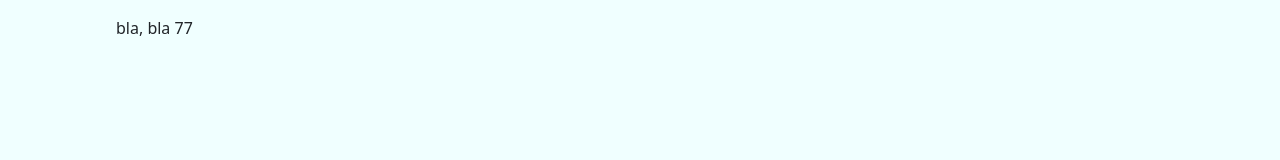
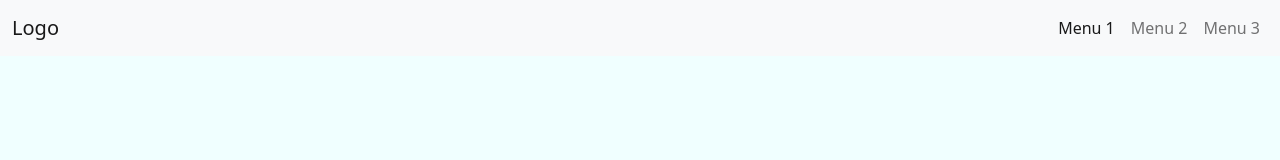
Before and after one commit to mgmediaweb/js-group-capstone-project, a website built with webpack: page dist/index.html in a window 1280 px wide. Built offline with nearby package versions, Linux system fonts and the light colour scheme; a web font is replaced by a local one.

Commit message:
create a dist version

```diff
--- a/dist/index.html
+++ b/dist/index.html
@@ -13,8 +13,30 @@
     <title>JS Group Capstone Project</title>
 <script defer src="runtime.bundle.js"></script><script defer src="main.bundle.js"></script></head>
 <body>
+    <nav class="navbar navbar-expand-lg navbar-light bg-light">
+        <div class="container-fluid">
+            <a class="navbar-brand" href="#">Logo</a>
+            <button class="navbar-toggler" type="button" data-bs-toggle="collapse" data-bs-target="#navbarSupportedContent" aria-controls="navbarSupportedContent" aria-expanded="false" aria-label="Toggle navigation">
+                <span class="navbar-toggler-icon"></span>
+            </button>
+            <div class="collapse navbar-collapse" id="navbarSupportedContent">
+                <ul class="navbar-nav ms-auto mb-2 mb-lg-0">
+                    <li class="nav-item">
+                        <a class="nav-link active" aria-current="page" href="#">Menu 1</a>
+                    </li>
+                    <li class="nav-item">
+                        <a class="nav-link" href="#">Menu 2</a>
+                    </li>
+                    <li class="nav-item">
+                        <a class="nav-link" href="#">Menu 3</a>
+                    </li>
+                </ul>
+            </div>
+        </div>
+    </nav>
+
     <div class="container">
-        bla, bla 77
+        <!--  our code here -->
     </div>
     <script src="https://cdn.jsdelivr.net/npm/bootstrap@5.0.2/dist/js/bootstrap.bundle.min.js" integrity="sha384-MrcW6ZMFYlzcLA8Nl+NtUVF0sA7MsXsP1UyJoMp4YLEuNSfAP+JcXn/tWtIaxVXM" crossorigin="anonymous"></script>
 </body>
```
